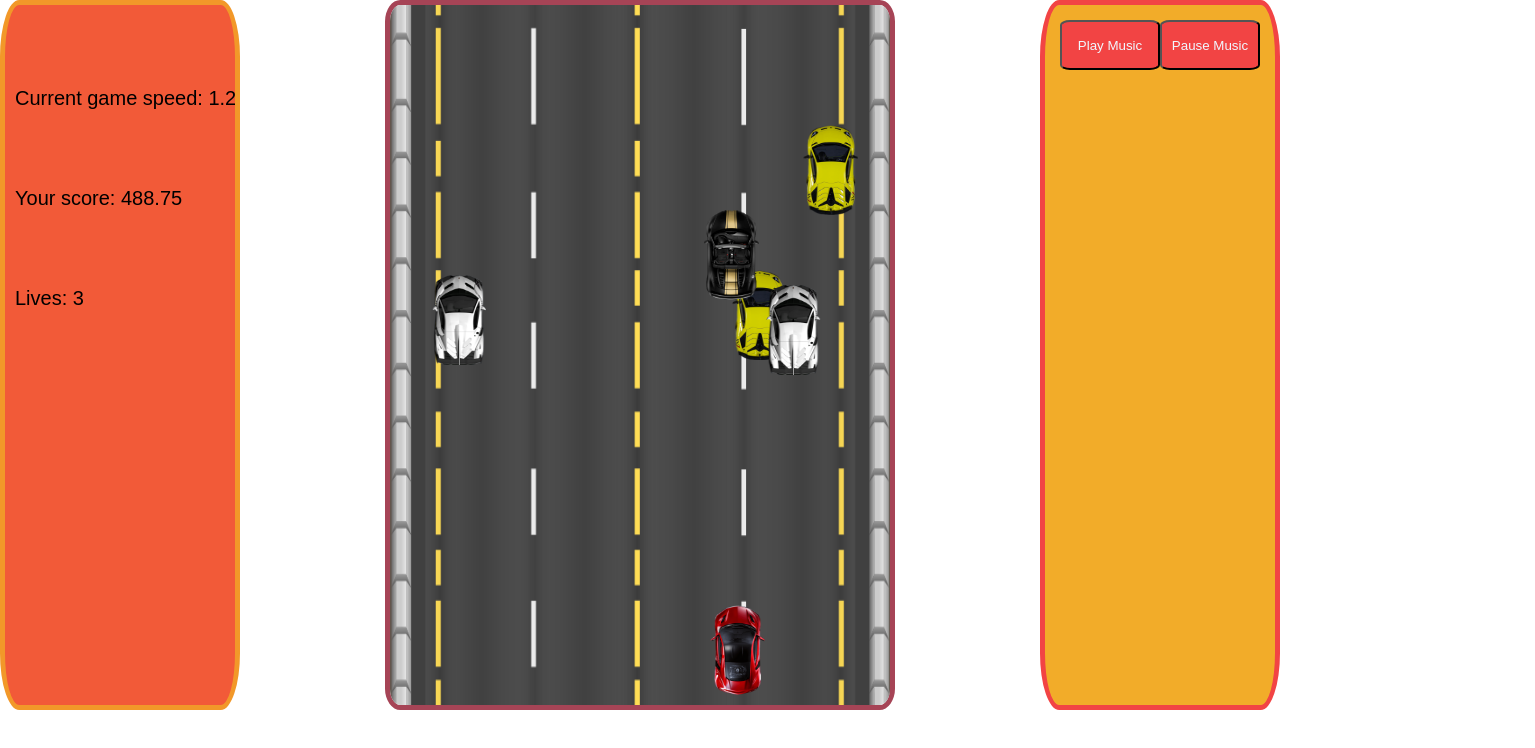
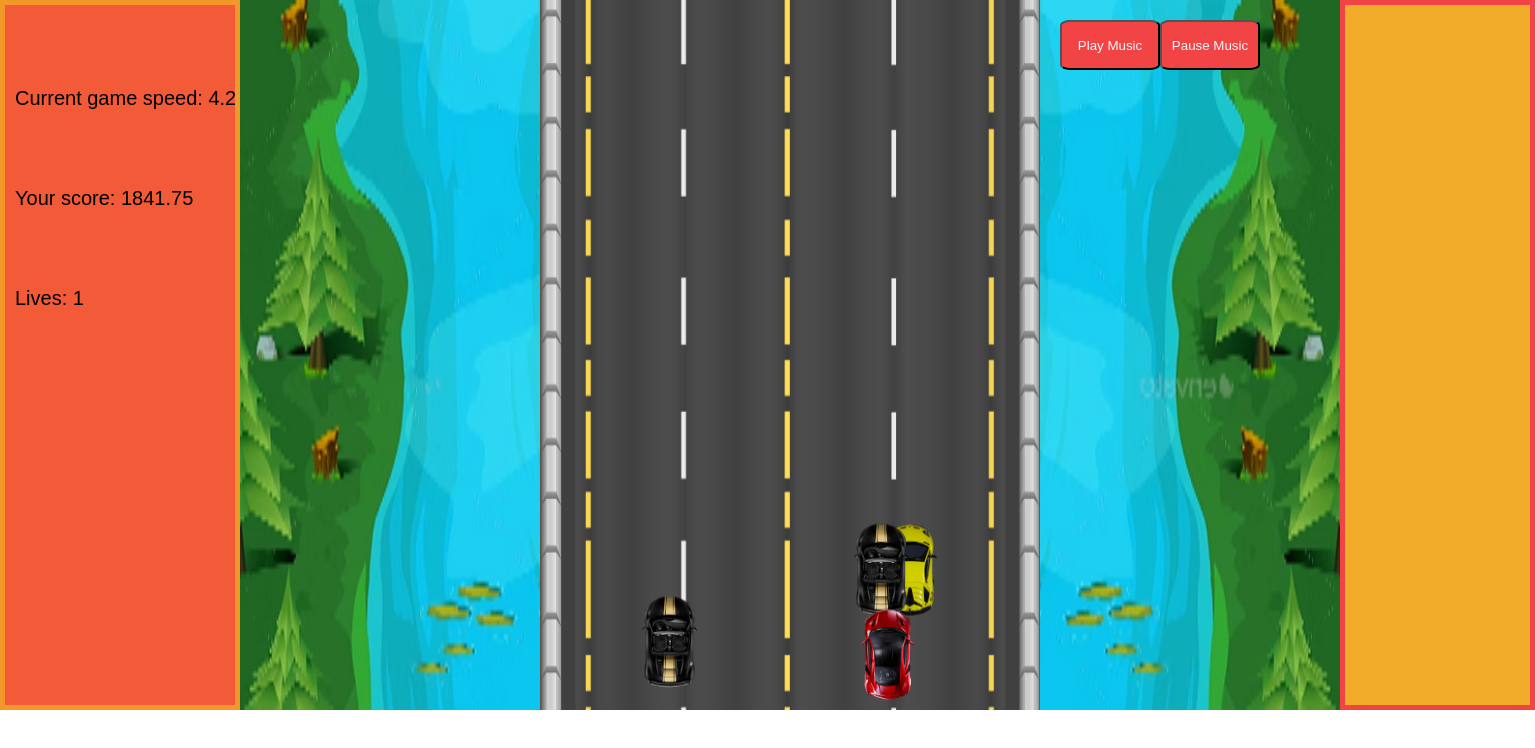
Before and after one commit to AntonJames-Sistence/Torque, a website built with webpack: page index.html in a window 1280 px wide. Shown: the whole page, 1535 px wide, since content can reach past the window. Built offline with nearby package versions, Linux system fonts and the light colour scheme.

Commit message:
Done with background

```diff
--- a/index.html
+++ b/index.html
@@ -10,15 +10,18 @@
     <script src="./dist/main.js"></script>
 
     <title>Torque</title>
+    <link rel="icon" type="image/x-icon" href="./resources/x-icon.jpg">
   </head>
 
   <body>
     <div id="main">
       <canvas id="stats" height="700px" width="230px"></canvas>
 
+      <canvas id="leftBackgroundPiece"></canvas>
       <canvas id="screen" height="700px" width="500px"></canvas>
+      <canvas id="rightBackgroundPiece"></canvas>
 
-      <canvas id="support-bar" height="700px" width="230px"></canvas>
+      <canvas id="support-bar" height="700px" width="185px"></canvas>
 
       <div class="music">
         <button id="playMusic">Play Music</button>
--- a/src/index.js
+++ b/src/index.js
@@ -12,6 +12,13 @@ document.addEventListener('DOMContentLoaded', () => {
     const gameScreen = document.getElementById('screen');
     const gameCtx = gameScreen.getContext("2d");
 
+    //get left and right side background canvas
+    const leftBkgScreen = document.getElementById('leftBackgroundPiece');
+    const leftBkgCtx = leftBkgScreen.getContext("2d");
+
+    const rightBkgScreen = document.getElementById('rightBackgroundPiece');
+    const rightBkgCtx = rightBkgScreen.getContext("2d");
+
 //====================================================================================================
 
     // pause feature
@@ -25,7 +32,7 @@ document.addEventListener('DOMContentLoaded', () => {
     let score = 0;
 
     // set up gameSpeed parameter
-    let gameSpeed = 1;
+    let gameSpeed = 4;
 
     // increasing gameSpeed by setting up interval
     setInterval(() => {if(gameSpeed < 10) gameSpeed += 0.25}, 5000); // can be calibrated
@@ -53,20 +60,41 @@ document.addEventListener('DOMContentLoaded', () => {
         competitors.push(new Competitor(gameScreen, gameCtx));
     }
 
-    const roadBackground1 = new Background(gameScreen, gameCtx, 0);
-    const roadBackground2 = new Background(gameScreen, gameCtx, -700);
+    // main road backgroun
+    const roadBackground1 = new Background(gameScreen, gameCtx, 0, "resources/roadBackground.png");
+    const roadBackground2 = new Background(gameScreen, gameCtx, -700, "resources/roadBackground.png");
 
-// =============================================================================================
+    // side animation left part
+    const leftSideBackground1 = new Background(leftBkgScreen, leftBkgCtx, 0, "resources/leftBackground.jpg")
+    const leftSideBackground2 = new Background(leftBkgScreen, leftBkgCtx, -700, "resources/leftBackground.jpg")
+
+    // side animation right part
+    const rightSideBackground1 = new Background(rightBkgScreen, rightBkgCtx, 0, "resources/rightBackground.png")
+    const rightSideBackground2 = new Background(rightBkgScreen, rightBkgCtx, -700, "resources/rightBackground.png")
+
+// ===================================================================================================
 
     // keys object, allow to store info about what keys are currently pressed
     const keys = {};
 
     function runGame(){
 
+        // update and draw left side background
+        leftSideBackground1.updateBack(gameSpeed);
+        leftSideBackground2.updateBackSecondFrame(gameSpeed);
+        leftSideBackground1.drawBackground();
+        leftSideBackground2.drawBackground();
+
+        // update and draw right side background
+        rightSideBackground1.updateBack(gameSpeed);
+        rightSideBackground2.updateBackSecondFrame(gameSpeed);
+        rightSideBackground1.drawBackground();
+        rightSideBackground2.drawBackground();
+
         // update road frames one and two and draw it
         roadBackground1.updateBackground(gameSpeed);
+        roadBackground2.updateBackgroundsecondFrame(gameSpeed);
         roadBackground1.drawBackground();
-        roadBackground2.updateBackgroundsecondFrame(gameSpeed);
         roadBackground2.drawBackground();
 
         if ((keys["ArrowRight"]) && (playerCar.carX < (playerCar.screen.width - 75))) {
@@ -90,7 +118,9 @@ document.addEventListener('DOMContentLoaded', () => {
         for(let i = 0; i < competitors.length; i++){
             let currentCar = competitors[i];
 
-            if (currentCar.carY < currentCar.screen.height){ // can be calibrated
+            // check if competitor car is inside main screen
+            if (currentCar.carY < currentCar.screen.height){
+                // check if competitor car hits player car
                 if ( currentCar.carY >= playerCar.carY-85 &&
                     currentCar.carY <= playerCar.carY+85 &&
                     currentCar.carX >= playerCar.carX-50 &&
@@ -138,8 +168,6 @@ document.addEventListener('DOMContentLoaded', () => {
 
         // draw players car
         playerCar.drive();
-
-
     }
 
 //====================================================================================================
@@ -154,6 +182,14 @@ document.addEventListener('DOMContentLoaded', () => {
 // }
 
 //====================================================================================================
+
+
+
+
+
+
+
+
 
 //===================================== Music Feature ================================================
 
@@ -213,10 +249,18 @@ pauseMusicBtn.addEventListener(
 
         // score increasement based on game speed
         score += (1 * gameSpeed);
-        // clear canvas before next frame
+
+        // clear left and right background canvases before next frame
+        leftBkgCtx.clearRect(0, 0, leftBkgScreen.width, leftBkgScreen.height)
+        rightBkgCtx.clearRect(0, 0, rightBkgScreen.width, rightBkgScreen.height)
+
+        // clear main game canvas before next frame
         gameCtx.clearRect(0, 0, gameScreen.width, gameScreen.height);
+
+        // clear stat canvas
+        statsCtx.clearRect(0, 0, statsScreen.width, statsScreen.height);
+
         runGame();
-        statsCtx.clearRect(0, 0, statsScreen.width, statsScreen.height);
         updateStats();
 
         // }
--- a/src/index.scss
+++ b/src/index.scss
@@ -3,7 +3,7 @@
 
 #main {
     display: flex;
-    justify-content: space-between;
+    // justify-content: center;
 }
 
 button {
--- a/src/scripts/background.js
+++ b/src/scripts/background.js
@@ -1,40 +1,58 @@
 class Background {
-    constructor(screen, context, bkgY){
+    constructor(screen, context, bkgY, source){
         // main canvas
         this.screen = screen;
         this.ctx = context;
 
         // background position
         this.bkgX = 0;
-        this. bkgY = bkgY;
+        this.bkgY = bkgY;
 
         // road image
         let backgroundImage = new Image();
-        backgroundImage.src = "resources/roadBackground.png";
+        backgroundImage.src = source;
         this.background = backgroundImage;
 
     }
 
-    // update image for first frame
+    //============================== Main Road Frame Methods ===============================================
+
+    // update image for main road first frame
     updateBackground(gameSpeed){
         this.bkgY += gameSpeed * 3;
         if (this.bkgY >= 700){
             this.bkgY = 0;
-        }
+        };
     }
 
-    // update image for second frame
+    // update image for main road second frame
     updateBackgroundsecondFrame(gameSpeed){
         this.bkgY += gameSpeed * 3;
         if (this.bkgY >= 0){
             this.bkgY = -700;
-        }
+        };
     }
 
     drawBackground(){
         this.ctx.drawImage(this.background, this.bkgX, this.bkgY, this.screen.width, 700);
-        // this.ctx.drawImage(this.background, this.bkgX, this.bkgY + this.screen.height, this.screen.width, this.screen.height);
     }
+
+    //================================= Side Background Frames Methods ======================================
+
+    updateBack(){
+        this.bkgY += 0.4;
+        if (this.bkgY >= 700) {
+            this.bkgY = 0;
+        };
+    }
+
+    updateBackSecondFrame(){
+        this.bkgY += 0.4;
+        if (this.bkgY >= 0) {
+            this.bkgY = -700;
+        };
+    }
+
 
 }
 
--- a/src/styles/canvas.scss
+++ b/src/styles/canvas.scss
@@ -2,19 +2,18 @@
 #screen {
     // background-color: #F2AC29;
     // opacity: 0.8;
-    border: 5px solid #A64456;
-    border-radius: 3%;
+    // border: 5px solid #A64456;
+    // border-radius: 3%;
 }
 
 #stats {
     background-color: #f25a38;
-    // opacity: 0.8;
     border: 5px solid #F29829;
-    border-radius: 8%;
+    // border-radius: 8%;
 }
 
 #support-bar {
     background-color: #F2AC29;
     border: 5px solid #F24444;
-    border-radius: 8%;
+    // border-radius: 8%;
 }
```
Also changed, not shown: dist/main.css, dist/main.js, resources/OldroadBackground.png (added), resources/leftBackground.jpg (added), resources/leftBackground.png (added), resources/rightBackground.png (added), resources/x-icon.jpg (added).
